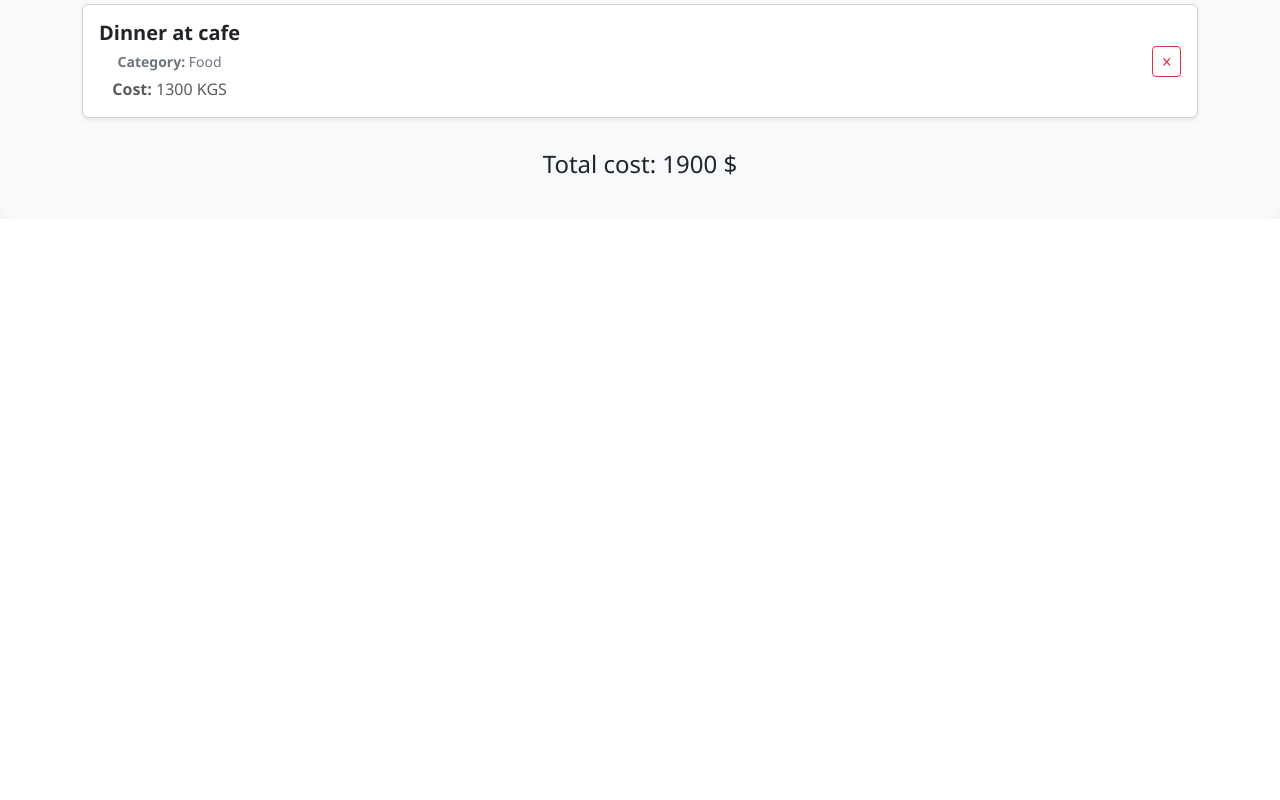
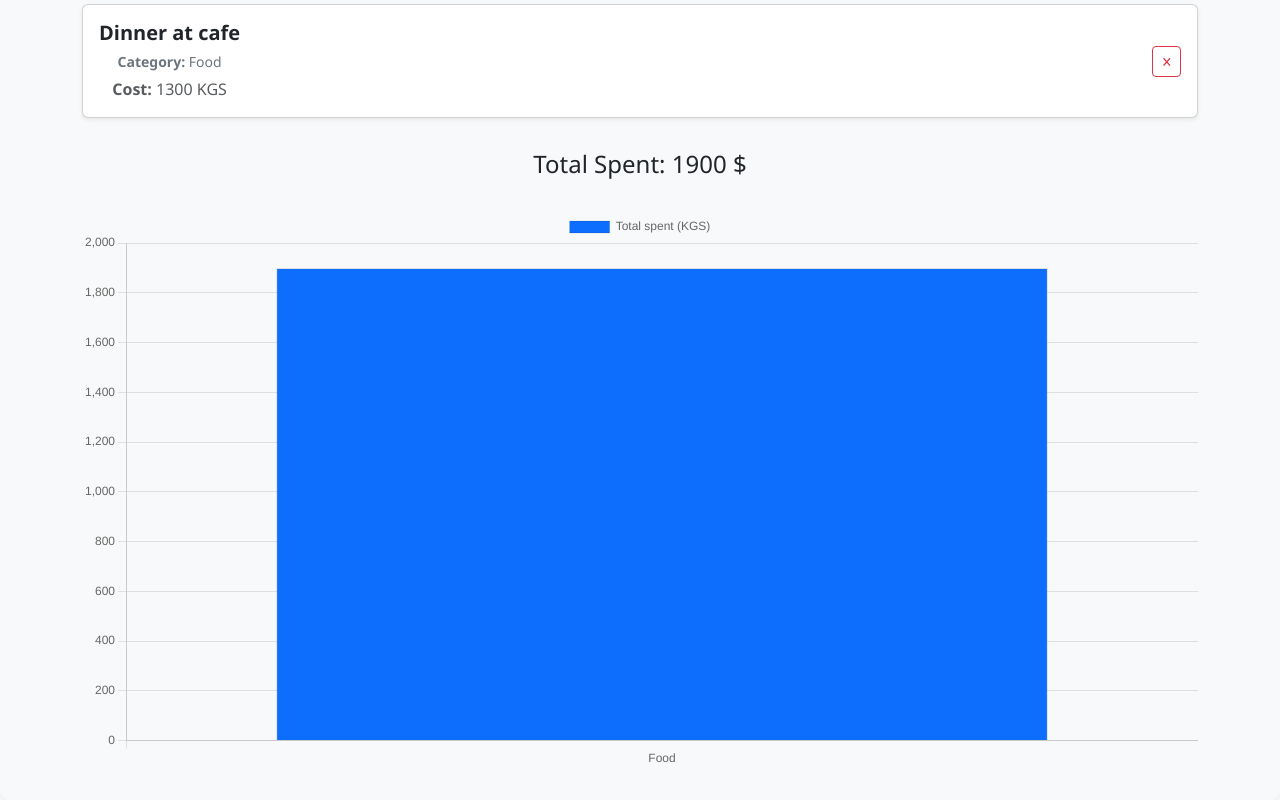
Before and after one commit to asel6320/personal_finance, a React (Create React App) app: page / in a window 1280 px wide. Shown: the part 584-1384 px from the top of the page. Before the commit the page ends 803 px from the top, so only its background shows below. Built offline with nearby package versions, Linux system fonts and the light colour scheme.

Commit message:
added SpendingChart to see how much was spent on certain category

```diff
--- a/package.json
+++ b/package.json
@@ -12,6 +12,7 @@
     "@types/react": "^19.1.6",
     "@types/react-dom": "^19.1.6",
     "bootstrap": "^5.3.3",
+    "chart.js": "^4.4.9",
     "react": "^19.1.0",
     "react-dom": "^19.1.0",
     "react-scripts": "5.0.1",
@@ -41,5 +42,8 @@
       "last 1 firefox version",
       "last 1 safari version"
     ]
+  },
+  "devDependencies": {
+    "react-chartjs-2": "^5.3.0"
   }
 }
--- a/src/App.tsx
+++ b/src/App.tsx
@@ -4,6 +4,7 @@ import { IItem } from './types';
 import ItemForm from './components/ItemForm/ItemForm';
 import Items from './components/Items/Items';
 import ToolBar from './components/ToolBar/ToolBar';
+import SpendingChart from './components/SpendingChart/SpendingChart';
 import './App.css';
 
 function App() {
@@ -59,9 +60,10 @@ function App() {
             <Items items={items} deleteItem={deleteItem} />
           </div>
           <div className="mt-2">
-            <h4>Total cost: {totalCost} $</h4>
+            <h4>Total Spent: {totalCost} $</h4>
           </div>
         </div>
+        <SpendingChart items={items} type="pie" />
       </main>
     </>
   );
--- a/src/components/ItemForm/ItemForm.tsx
+++ b/src/components/ItemForm/ItemForm.tsx
@@ -12,7 +12,7 @@ const ItemForm: React.FC<Props>  = ({addNewItem}) => {
   const [newItem, setNewItem] = useState<IItemMutation>({
       title: "",
       category: "Other",
-      cost: 0,
+      cost: 0
   });
 
   const categories: Category[] = ['Food', 'Clothing', 'Electronics', 'Entertainment', 'Other'];
--- /dev/null
+++ b/src/components/SpendingChart/SpendingChart.tsx
@@ -0,0 +1,49 @@
+import { Chart as ChartJS, ArcElement, Tooltip, Legend, CategoryScale, LinearScale, BarElement } from 'chart.js';
+import { Pie, Bar } from 'react-chartjs-2';
+import React from 'react';
+import { IItem } from '../../types';
+
+ChartJS.register(ArcElement, Tooltip, Legend, CategoryScale, LinearScale, BarElement);
+
+interface Props {
+    items: IItem[];
+    type?: 'pie' | 'bar';
+}
+
+const SpendingChart: React.FC<Props> = ({ items, type = 'pie' }) => {
+    const totals: Record<string, number> = {};
+
+    items.forEach((item) => {
+        totals[item.category] = (totals[item.category] || 0) + item.cost;
+    });
+
+    const data = {
+        labels: Object.keys(totals),
+        datasets: [
+            {
+                label: 'Total spent (KGS)',
+                data: Object.values(totals),
+                backgroundColor: [
+                    '#0d6efd', // Bootstrap primary
+                    '#198754', // Bootstrap success
+                    '#ffc107', // Bootstrap warning
+                    '#dc3545', // Bootstrap danger
+                    '#6f42c1', // Optional purple
+                ],
+                borderWidth: 1,
+            },
+        ],
+    };
+
+    return (
+        <div className="mt-4">
+            {type === 'bar' ? (
+                <Pie data={data} />
+            ) : (
+                <Bar data={data} />
+            )}
+        </div>
+    );
+};
+
+export default SpendingChart;
```
Also changed, not shown: 1 other file (tests, documents, lock files or other folders).
